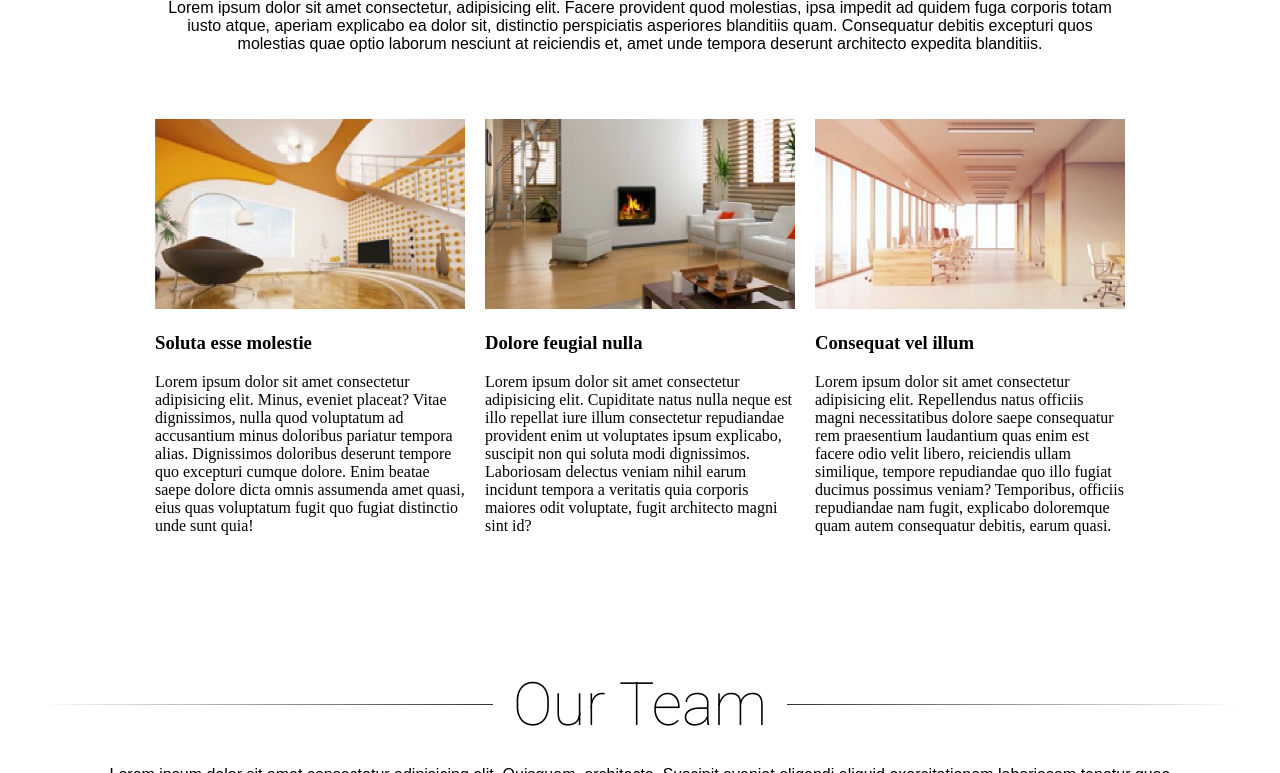
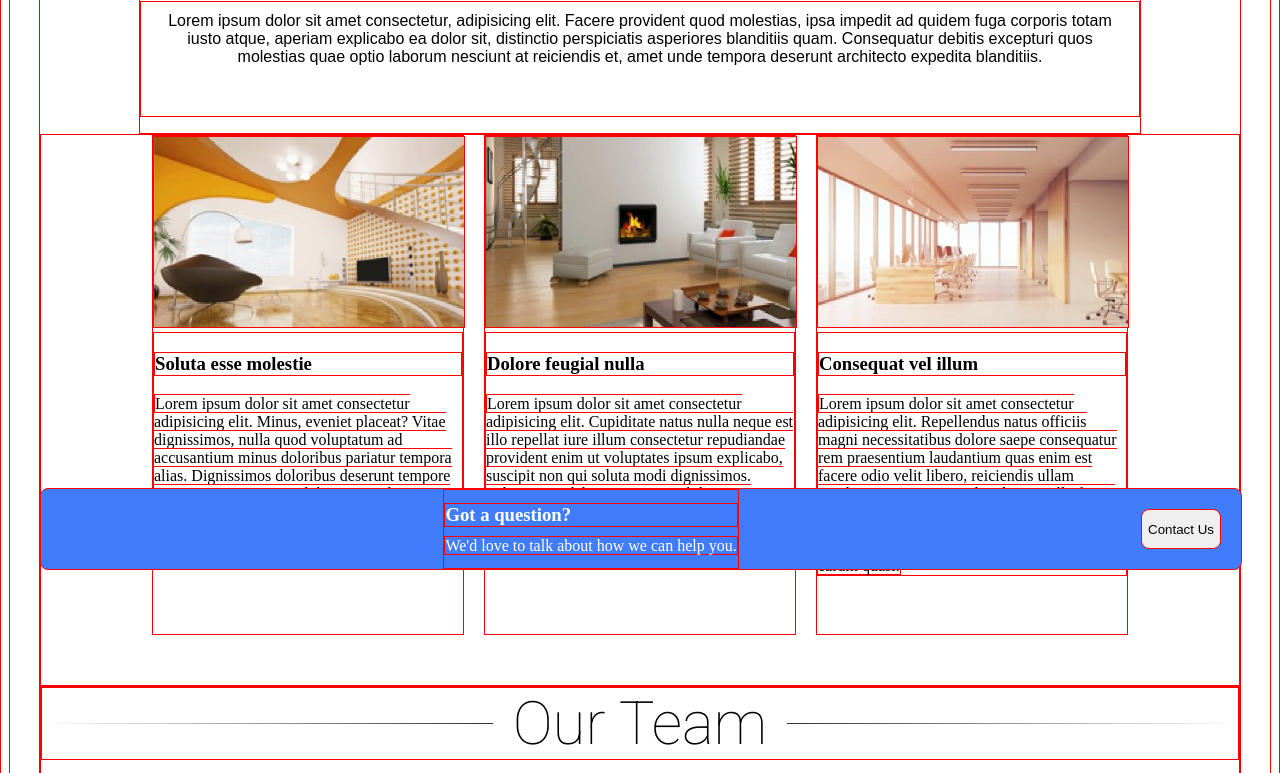
Before and after one commit to dm-1904/project-responsive-website, a plain HTML site: page index.html in a window 1280 px wide. Shown: the part 230-1003 px from the top of the page. Drawn offline with Linux system fonts and the light colour scheme.

Commit message:
working sticky footer

```diff
--- a/index.html
+++ b/index.html
@@ -26,7 +26,13 @@
 
     <div class="about-section">
       <h1 class="about-us">About Us</h1>
-      <p>Lorem ipsum dolor sit amet consectetur, adipisicing elit. Facere provident quod molestias, ipsa impedit ad quidem fuga corporis totam iusto atque, aperiam explicabo ea dolor sit, distinctio perspiciatis asperiores blanditiis quam. Consequatur debitis excepturi quos molestias quae optio laborum nesciunt at reiciendis et, amet unde tempora deserunt architecto expedita blanditiis.</p>
+      <p>Lorem ipsum dolor sit amet consectetur, adipisicing elit.
+        Facere provident quod molestias, ipsa impedit ad quidem fuga
+        corporis totam iusto atque, aperiam explicabo ea dolor sit,
+        distinctio perspiciatis asperiores blanditiis quam. Consequatur
+        debitis excepturi quos molestias quae optio laborum nesciunt at
+        reiciendis et, amet unde tempora deserunt architecto expedita blanditiis.
+      </p>
     </div>
 
     <div class="pic-gallery">
@@ -34,22 +40,40 @@
         <img src="./assets/portfolio/portfolio-one.png" alt="">
         <div class="icon-text">
           <h3>Soluta esse molestie</h3>
-          <span>Lorem ipsum dolor sit amet consectetur adipisicing elit. Minus, eveniet placeat? Vitae dignissimos, nulla quod voluptatum ad accusantium minus doloribus pariatur tempora alias. Dignissimos doloribus deserunt tempore quo excepturi cumque dolore. Enim beatae saepe dolore dicta omnis assumenda amet quasi, eius quas voluptatum fugit quo fugiat distinctio unde sunt quia!</span>
+          <span>Lorem ipsum dolor sit amet consectetur adipisicing elit.
+            Minus, eveniet placeat? Vitae dignissimos, nulla quod voluptatum
+            ad accusantium minus doloribus pariatur tempora alias. Dignissimos
+            doloribus deserunt tempore quo excepturi cumque dolore. Enim
+            beatae saepe dolore dicta omnis assumenda amet quasi, eius quas
+             voluptatum fugit quo fugiat distinctio unde sunt quia!
+            </span>
         </div>
       </div>
       <div class="icon">
         <img src="./assets/portfolio/portfolio-two.png" alt="">
         <div class="icon-text">
           <h3>Dolore feugial nulla</h3>
-          <span>Lorem ipsum dolor sit amet consectetur adipisicing elit. Cupiditate natus nulla neque est illo repellat iure illum consectetur repudiandae provident enim ut voluptates ipsum explicabo, suscipit non qui soluta modi dignissimos. Laboriosam delectus veniam nihil earum incidunt tempora a veritatis quia corporis maiores odit voluptate, fugit architecto magni sint id?</span>
+          <span>Lorem ipsum dolor sit amet consectetur adipisicing elit.
+            Cupiditate natus nulla neque est illo repellat iure illum consectetur
+            repudiandae provident enim ut voluptates ipsum explicabo, suscipit
+            non qui soluta modi dignissimos. Laboriosam delectus veniam nihil
+            earum incidunt tempora a veritatis quia corporis maiores odit voluptate,
+            fugit architecto magni sint id?
+          </span>
         </div>
       </div>
       <div class="icon">
         <img src="./assets/portfolio/portfolio-three.png" alt="">
         <div class="icon-text">
           <h3>Consequat vel illum</h3>
-          <span>Lorem ipsum dolor sit amet consectetur adipisicing elit. Repellendus natus officiis magni necessitatibus dolore saepe consequatur rem praesentium laudantium quas enim est facere odio velit libero, reiciendis ullam similique, tempore repudiandae quo illo fugiat ducimus possimus veniam? Temporibus, officiis repudiandae nam fugit, explicabo doloremque quam autem consequatur debitis, earum quasi.</span>
-      </div>
+          <span>Lorem ipsum dolor sit amet consectetur adipisicing elit. Repellendus
+            natus officiis magni necessitatibus dolore saepe consequatur rem praesentium
+            laudantium quas enim est facere odio velit libero, reiciendis ullam similique,
+            tempore repudiandae quo illo fugiat ducimus possimus veniam? Temporibus,
+            officiis repudiandae nam fugit, explicabo doloremque quam autem consequatur
+            debitis, earum quasi.
+          </span>
+        </div>
       </div>
     </div>
 
@@ -163,6 +187,18 @@
       </div>
 
     </div>
+    <div id="scrollUp" href="#pageTop">
+
+      <div class="footer-text">
+        <h3 class="scroll-header">Got a question?</h3>
+        <span class="scroll-span">We'd love to talk about how we can help you.</span>
+      </div>
+
+      <button class="scroll-button">Contact Us</button>
+
   </div>
+  </div>
+
+
 </body>
 </html>
--- a/style.css
+++ b/style.css
@@ -1,6 +1,11 @@
+* {
+  border: 1px solid red;
+}
+
 .hero {
   max-width: 1200px;
   margin: auto;
+  position: relative;
 }
 
 .header {
@@ -169,6 +174,7 @@
   background-color: black;
   color: gray;
   flex-direction: column;
+  margin-bottom: 80px;
 }
 
 .social-icons {
@@ -222,11 +228,56 @@ hr {
 
 .footer-footer {
   text-align: center;
+
 }
+
+#scrollUp {
+  display: flex;
+  background-color: #407cfc;
+  height: 80px;
+  /* flex-direction: row-reverse; */
+  border-radius: 8px;
+  position: fixed;
+  bottom: 0px;
+  width: 1200px;
+  /* left: 5%;
+  right: 5%; */
+}
+
+.footer-text {
+  margin: 0 auto;
+}
+
+.scroll-header {
+  margin-top: 13px;
+  margin-bottom: 10px;
+}
+
+.scroll-button {
+  height: 40px;
+  border-radius: 8px;
+  align-self: center;
+  margin-right: 20px;
+  /* justify-self: flex-end; */
+}
+
+.scroll-header, .scroll-span {
+  color: white;
+
+}
+
 
 /* body {
   background-color: green;
 } */
+
+@media (max-width: 1200px) {
+  #scrollUp {
+    /* width: 100%; */
+    right: 10px;
+    left: 10px;
+  }
+}
 
 @media (max-width: 1023px) {
   .pic-gallery {
```
Also changed, not shown: 2 other files.
